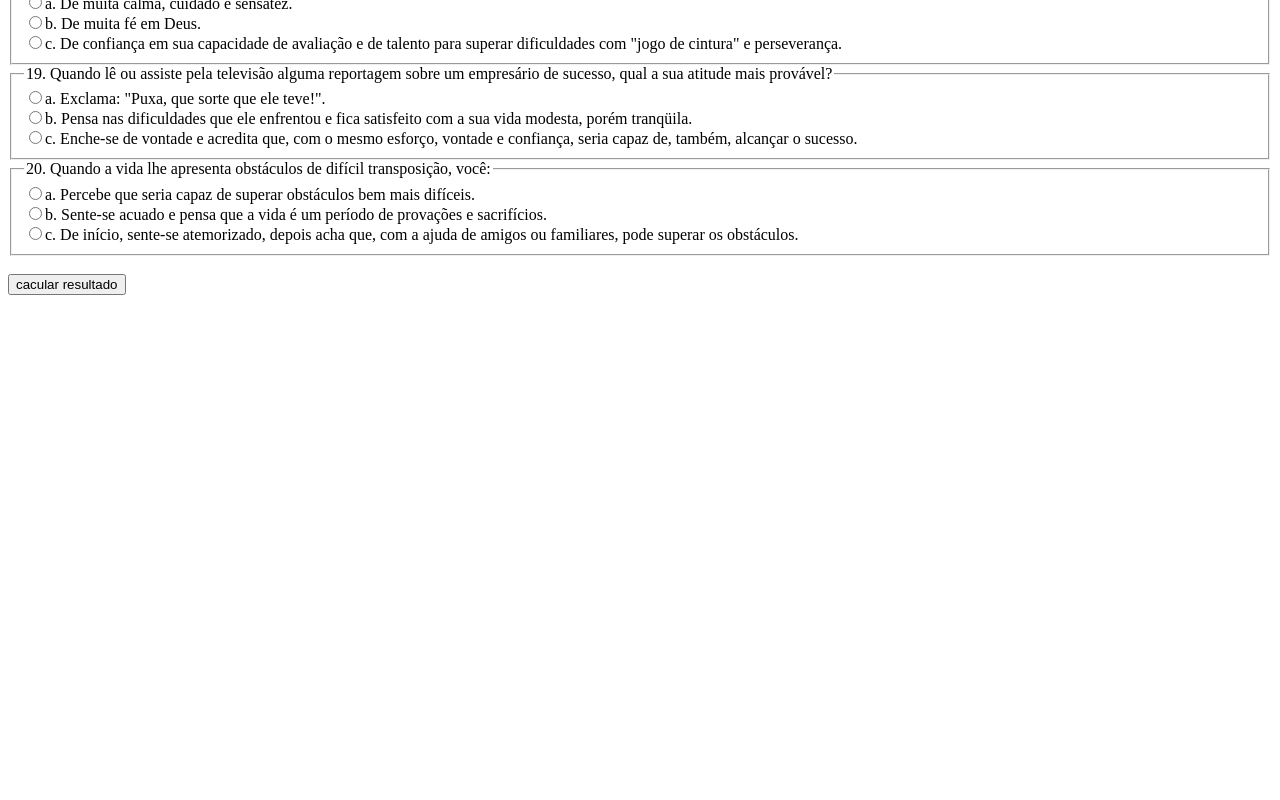
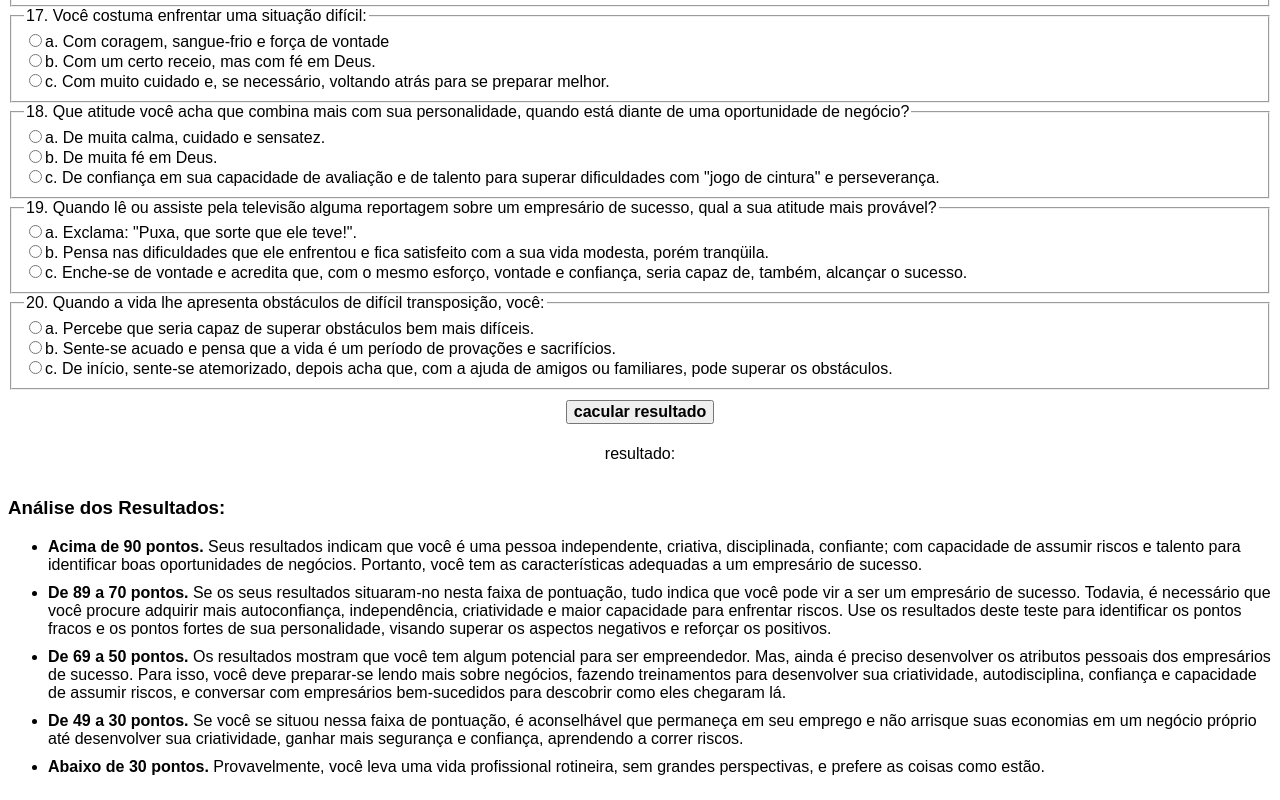
Before and after one commit to Tashima42/empreendedorismo-utfpr, a plain HTML site: page perfil.html in a window 1280 px wide. Shown: the part 1690-2490 px from the top of the page. Before the commit the page ends 1993 px from the top, so only its background shows below. Drawn offline with Linux system fonts and the light colour scheme.

Commit message:
adicionar analise de resultados no perfil

```diff
--- a/form.js
+++ b/form.js
@@ -363,19 +363,19 @@ const profileForm = {
       },
     ],
   calculateResult: (total) => {
-    if (typeof total != "number") return `Invalid type, expected a number, got ${typeof total}`
+    if (typeof total != "number") alert(`Tipo invalido, o esperado era "number", mas o tipo e: ${typeof total}`)
 
-    if (total < 0) return `Invalid result, total should be more than 0, got ${total}`
+    if (total < 0) alert(`Resultado invalido, o resultado precisa ser maior que 0, mas foi de: ${total}`)
 
-    if (total < 30) return "Provavelmente, você leva uma vida profissional rotineira, sem grandes perspectivas, e prefere as coisas como estão."
+    if (total < 30) return "abaixo-30"
 
-    if (total >= 30 && total <= 49) return "Se você se situou nessa faixa de pontuação, é aconselhável que permaneça em seu emprego e não arrisque suas economias em um negócio próprio até desenvolver sua criatividade, ganhar mais segurança e confiança, aprendendo a correr riscos."
+    if (total >= 30 && total <= 49) return "acima-30"
 
-    if (total >= 50 && total <= 69) return "Os resultados mostram que você tem algum potencial para ser empreendedor. Mas, ainda é preciso desenvolver os atributos pessoais dos empresários de sucesso. Para isso, você deve preparar-se lendo mais sobre negócios, fazendo treinamentos para desenvolver sua criatividade, autodisciplina, confiança e capacidade de assumir riscos, e conversar com empresários bem-sucedidos para descobrir como eles chegaram lá."
+    if (total >= 50 && total <= 69) return "acima-50"
 
-    if (total >= 70 && total <= 89) return "Se os seus resultados situaram-no nesta faixa de pontuação, tudo indica que você pode vir a ser um empresário de sucesso. Todavia, é necessário que você procure adquirir mais autoconfiança, independência, criatividade e maior capacidade para enfrentar riscos. Use os resultados deste teste para identificar os pontos fracos e os pontos fortes de sua personalidade, visando superar os aspectos negativos e reforçar os positivos."
+    if (total >= 70 && total <= 89) return "acima-70"
 
-    if (total > 90) return "Seus resultados indicam que você é uma pessoa independente, criativa, disciplinada, confiante; com capacidade de assumir riscos e talento para identificar boas oportunidades de negócios. Portanto, você tem as características adequadas a um empresário de sucesso."
+    if (total > 90) return "acima-90"
 
     return "Unexpected result"
   }
--- a/perfil.html
+++ b/perfil.html
@@ -5,10 +5,12 @@
   <meta charset="UTF-8">
   <meta name="viewport" content="width=device-width, initial-scale=1.0">
   <title>Empreendedorismo UTFPR</title>
+  <link rel="stylesheet" href="style.css">
 </head>
 
 <body>
-  <p></p>
+  <h1>Teste aqui seu perfil empreendedor</h1>
+  <p style="text-align: center;">Verifique através deste teste, se você tem tino empresarial. Seja sincero!</p>
 
   <form id="questions">
     <fieldset class="question-perfil-container">
@@ -298,11 +300,50 @@
           obstáculos.</label></div>
     </fieldset>
   </form>
-  <br>
-  <button onclick="calculateResult()">cacular resultado</button>
 
-  <br>
-  <div id="result"></div>
+  <div class="result">
+    <button class="perfil-button" onclick="calculateResult()">cacular resultado</button>
+    <div class="result-container">
+      <p>resultado: </p>
+      <p id="result-number"></p>
+    </div>
+    <div class="analise-resultados">
+      <h3>Análise dos Resultados:</h3>
+      <ul>
+        <li id="acima-90">
+          <b>Acima de 90 pontos.</b> Seus resultados indicam que você é uma pessoa independente, criativa,
+          disciplinada,
+          confiante; com capacidade de assumir riscos e talento para identificar boas oportunidades de negócios.
+          Portanto,
+          você tem as características adequadas a um empresário de sucesso.
+        </li>
+        <li id="acima-70"><b>De 89 a 70 pontos.</b> Se os seus resultados situaram-no nesta faixa de pontuação, tudo
+          indica que
+          você pode vir
+          a
+          ser um empresário de sucesso. Todavia, é necessário que você procure adquirir mais autoconfiança,
+          independência,
+          criatividade e maior capacidade para enfrentar riscos. Use os resultados deste teste para identificar os
+          pontos
+          fracos e os pontos fortes de sua personalidade, visando superar os aspectos negativos e reforçar os positivos.
+        </li>
+        <li id="acima-50"><b>De 69 a 50 pontos.</b> Os resultados mostram que você tem algum potencial para ser
+          empreendedor.
+          Mas, ainda é
+          preciso desenvolver os atributos pessoais dos empresários de sucesso. Para isso, você deve preparar-se lendo
+          mais sobre negócios, fazendo treinamentos para desenvolver sua criatividade, autodisciplina, confiança e
+          capacidade de assumir riscos, e conversar com empresários bem-sucedidos para descobrir como eles chegaram lá.
+        </li>
+        <li id="acima-30"><b>De 49 a 30 pontos.</b> Se você se situou nessa faixa de pontuação, é aconselhável que
+          permaneça em
+          seu emprego e
+          não arrisque suas economias em um negócio próprio até desenvolver sua criatividade, ganhar mais segurança e
+          confiança, aprendendo a correr riscos.</li>
+        <li id="abaixo-30"><b>Abaixo de 30 pontos.</b> Provavelmente, você leva uma vida profissional
+          rotineira, sem grandes perspectivas, e prefere as coisas como estão.</li>
+      </ul>
+    </div>
+  </div>
 
   <script src="./form.js"></script>
   <script src="./perfil.js"></script>
--- a/perfil.js
+++ b/perfil.js
@@ -16,11 +16,12 @@ function calculateResult() {
   buildResult(total, profileForm.calculateResult(total))
 }
 
-function buildResult(total, message) {
-  const resultContainer = document.getElementById("result")
-  const resultP = document.createElement("p")
-  resultP.appendChild(document.createTextNode(`${total} - ${message}`))
-  resultContainer.appendChild(resultP)
+function buildResult(total, id) {
+  const resultContainer = document.getElementById("result-number")
+  resultContainer.appendChild(document.createTextNode(total))
+
+  const resultLi = document.getElementById(id)
+  resultLi.classList.add("result-selected")
 }
 
 function buildQuestions(questions) {
--- a/style.css
+++ b/style.css
@@ -7,22 +7,20 @@ body {
 }
 p {
   font-weight: normal;
-
 }
 
 h1 {
   text-align: center;
 }
-button{
+button {
   font-size: 16px;
   font-weight: bold;
-
 }
-.question-caes-label{
+.question-caes-label {
   font-size: 16px;
   font-weight: normal;
 }
-.question-caes-select{
+.question-caes-select {
   font-size: 16px;
 }
 .question-caes-option {
@@ -30,8 +28,8 @@ button{
 }
 .question-caes-caes-container {
   margin-bottom: 40px;
-    border:solid 1px #767676;
-    border-radius:10px 10px 10px 10px;
+  border: solid 1px #767676;
+  border-radius: 10px 10px 10px 10px;
   padding: 5px 0px 20px 20px;
 }
 .question-caes-caes-title {
@@ -41,7 +39,8 @@ button{
   margin-bottom: 30px;
   text-align: center;
 }
-table, td {
+table,
+td {
   border: 3px solid #767676;
 }
 th {
@@ -51,3 +50,25 @@ th {
 td {
   padding: 10px;
 }
+
+.result {
+  margin-top: 10px;
+  width: 100%;
+  display: flex;
+  flex-direction: column;
+  align-items: center;
+}
+
+.result-container {
+  margin-top: 5px;
+  display: flex;
+  flex-direction: row;
+}
+
+li {
+  margin-top: 10px;
+}
+
+.result-selected {
+  background-color: rgba(239, 239, 110, 0.641);
+}
```
Also changed, not shown: index.html (+1 -1 lines). Lines whose indentation alone changed are shown as unchanged.
